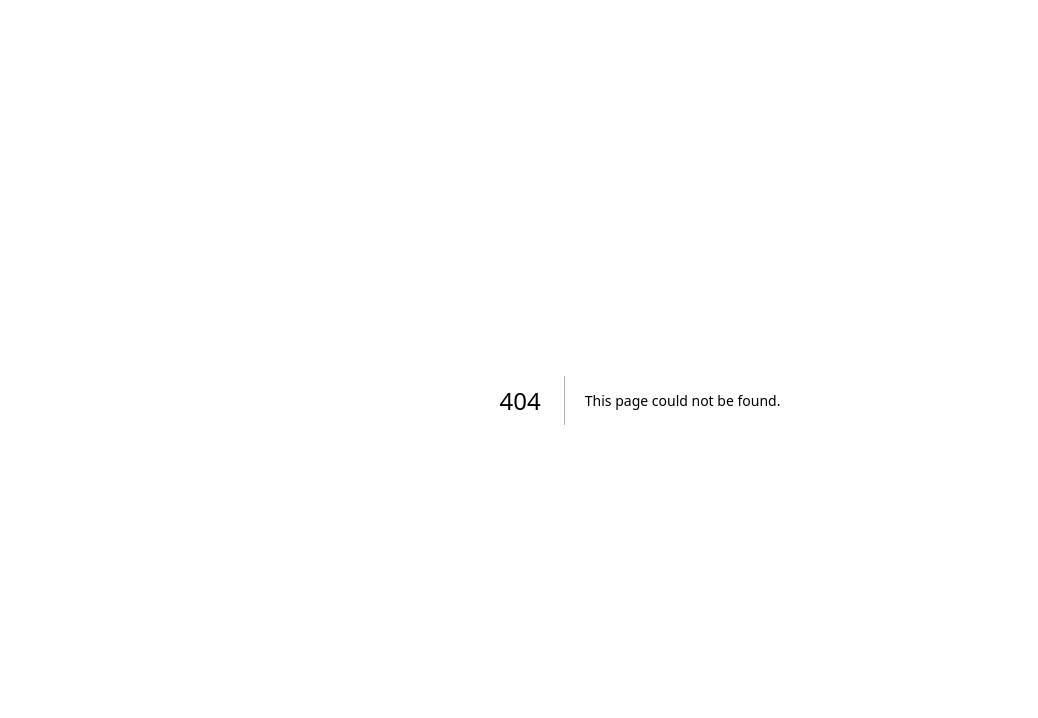
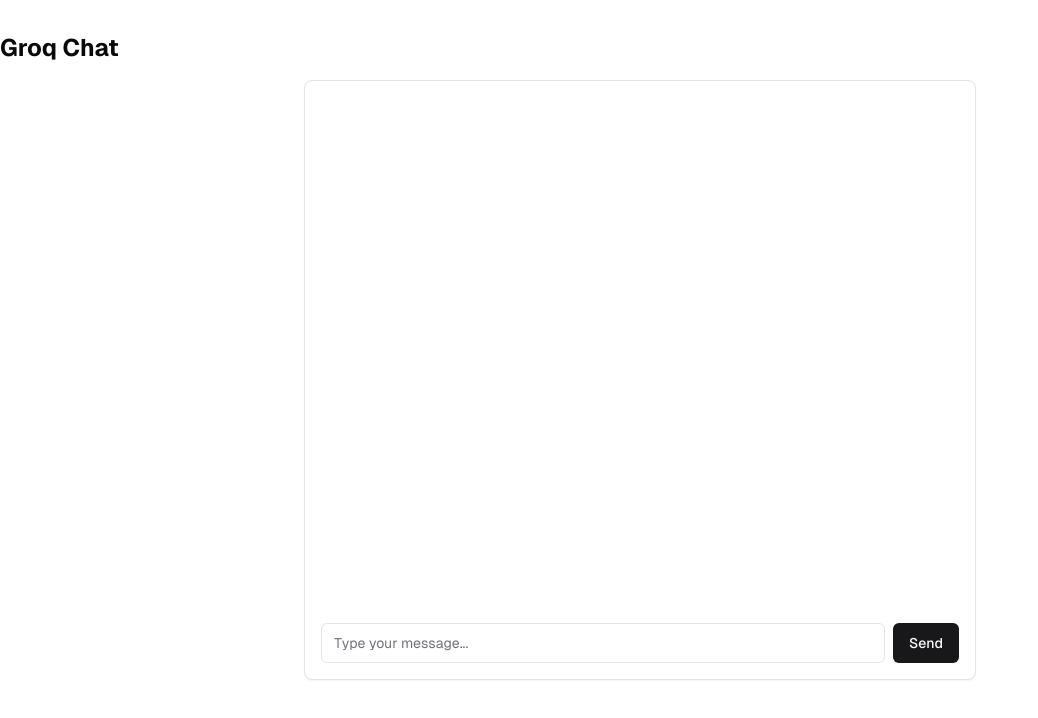
Before and after one commit to FrancisZamora/portfolio-wizard-hackathon, a Next.js app: page /groq-chat in a window 1280 px wide. Before the commit this address had no page. Shown: the top 718 px of the page, without its empty margins (0-1038 px from the left). Built offline with nearby package versions, Linux system fonts and the light colour scheme.

Commit message:
groq working

```diff
--- /dev/null
+++ b/app/api/groq-chat/route.ts
@@ -0,0 +1,30 @@
+import { NextResponse } from "next/server";
+import Groq from "groq-sdk";
+import { getUser } from "@/lib/db/queries";
+
+const groq = new Groq({
+  apiKey: process.env.GROQ_API_KEY!
+});
+
+export async function POST(req: Request) {
+  try {
+    const body = await req.json();
+    const { messages } = body;
+
+
+
+    if (!messages) {
+      return new NextResponse("Messages are required", { status: 400 });
+    }
+
+    const response = await groq.chat.completions.create({
+      messages,
+      model: "llama-3.3-70b-versatile",
+    });
+
+    return NextResponse.json(response.choices[0].message);
+  } catch (error) {
+    console.log("[GROQ_ERROR]", error);
+    return new NextResponse("Internal Error", { status: 500 });
+  }
+}
--- /dev/null
+++ b/app/groq-chat/page.tsx
@@ -0,0 +1,10 @@
+import { GroqChat } from "@/components/groq-chat";
+
+export default function GroqChatPage() {
+  return (
+    <div className="container py-8">
+      <h1 className="text-2xl font-bold mb-4">Groq Chat</h1>
+      <GroqChat />
+    </div>
+  );
+}
--- /dev/null
+++ b/components/groq-chat.tsx
@@ -0,0 +1,83 @@
+'use client';
+
+import { useState } from 'react';
+import { Button } from "@/components/ui/button";
+import { Card } from "@/components/ui/card";
+import { Input } from "@/components/ui/input";
+import { ScrollArea } from "@/components/ui/scroll-area";
+
+interface Message {
+  role: 'user' | 'assistant';
+  content: string;
+}
+
+export function GroqChat() {
+  const [messages, setMessages] = useState<Message[]>([]);
+  const [input, setInput] = useState('');
+  const [isLoading, setIsLoading] = useState(false);
+
+  const handleSubmit = async (e: React.FormEvent) => {
+    e.preventDefault();
+    if (!input.trim()) return;
+
+    const userMessage: Message = { role: 'user', content: input };
+    setMessages(prev => [...prev, userMessage]);
+    setInput('');
+    setIsLoading(true);
+
+    try {
+      const response = await fetch('/api/groq-chat', {
+        method: 'POST',
+        headers: {
+          'Content-Type': 'application/json',
+        },
+        body: JSON.stringify({
+          messages: [...messages, userMessage],
+        }),
+      });
+
+      if (!response.ok) {
+        throw new Error('Failed to get response');
+      }
+
+      const data = await response.json();
+      setMessages(prev => [...prev, { role: 'assistant', content: data.content }]);
+    } catch (error) {
+      console.error('Error:', error);
+      // Handle error appropriately
+    } finally {
+      setIsLoading(false);
+    }
+  };
+
+  return (
+    <Card className="w-full max-w-2xl mx-auto p-4 h-[600px] flex flex-col">
+      <ScrollArea className="flex-1 p-4">
+        {messages.map((message, index) => (
+          <div
+            key={index}
+            className={`mb-4 p-3 rounded-lg ${
+              message.role === 'user'
+                ? 'bg-primary text-primary-foreground ml-auto'
+                : 'bg-muted'
+            } max-w-[80%]`}
+          >
+            {message.content}
+          </div>
+        ))}
+      </ScrollArea>
+      <form onSubmit={handleSubmit} className="mt-4 flex gap-2">
+        <Input
+          value={input}
+          onChange={(e) => setInput(e.target.value)}
+          placeholder="Type your message..."
+          disabled={isLoading}
+          className="flex-1"
+        />
+        <Button type="submit" disabled={isLoading}>
+          {isLoading ? 'Sending...' : 'Send'}
+        </Button>
+      </form>
+    </Card>
+  );
+}
--- /dev/null
+++ b/components/ui/scroll-area.tsx
@@ -0,0 +1,48 @@
+"use client"
+
+import * as React from "react"
+import * as ScrollAreaPrimitive from "@radix-ui/react-scroll-area"
+
+import { cn } from "@/lib/utils"
+
+const ScrollArea = React.forwardRef<
+  React.ElementRef<typeof ScrollAreaPrimitive.Root>,
+  React.ComponentPropsWithoutRef<typeof ScrollAreaPrimitive.Root>
+>(({ className, children, ...props }, ref) => (
+  <ScrollAreaPrimitive.Root
+    ref={ref}
+    className={cn("relative overflow-hidden", className)}
+    {...props}
+  >
+    <ScrollAreaPrimitive.Viewport className="h-full w-full rounded-[inherit]">
+      {children}
+    </ScrollAreaPrimitive.Viewport>
+    <ScrollBar />
+    <ScrollAreaPrimitive.Corner />
+  </ScrollAreaPrimitive.Root>
+))
+ScrollArea.displayName = ScrollAreaPrimitive.Root.displayName
+
+const ScrollBar = React.forwardRef<
+  React.ElementRef<typeof ScrollAreaPrimitive.ScrollAreaScrollbar>,
+  React.ComponentPropsWithoutRef<typeof ScrollAreaPrimitive.ScrollAreaScrollbar>
+>(({ className, orientation = "vertical", ...props }, ref) => (
+  <ScrollAreaPrimitive.ScrollAreaScrollbar
+    ref={ref}
+    orientation={orientation}
+    className={cn(
+      "flex touch-none select-none transition-colors",
+      orientation === "vertical" &&
+        "h-full w-2.5 border-l border-l-transparent p-[1px]",
+      orientation === "horizontal" &&
+        "h-2.5 border-t border-t-transparent p-[1px]",
+      className
+    )}
+    {...props}
+  >
+    <ScrollAreaPrimitive.ScrollAreaThumb className="relative flex-1 rounded-full bg-border" />
+  </ScrollAreaPrimitive.ScrollAreaScrollbar>
+))
+ScrollBar.displayName = ScrollAreaPrimitive.ScrollAreaScrollbar.displayName
+
+export { ScrollArea, ScrollBar }
--- a/package.json
+++ b/package.json
@@ -31,6 +31,7 @@
     "@radix-ui/react-dropdown-menu": "^2.1.2",
     "@radix-ui/react-icons": "^1.3.0",
     "@radix-ui/react-label": "^2.1.0",
+    "@radix-ui/react-scroll-area": "^1.2.3",
     "@radix-ui/react-select": "^2.1.2",
     "@radix-ui/react-separator": "^1.1.0",
     "@radix-ui/react-slot": "^1.1.0",
@@ -52,6 +53,7 @@
     "fast-deep-equal": "^3.1.3",
     "framer-motion": "^11.3.19",
     "geist": "^1.3.1",
+    "groq-sdk": "^0.15.0",
     "lucide-react": "^0.446.0",
     "nanoid": "^5.0.8",
     "next": "15.0.3-canary.2",
```
Also changed, not shown: 2 other files (tests, documents, lock files or other folders).
